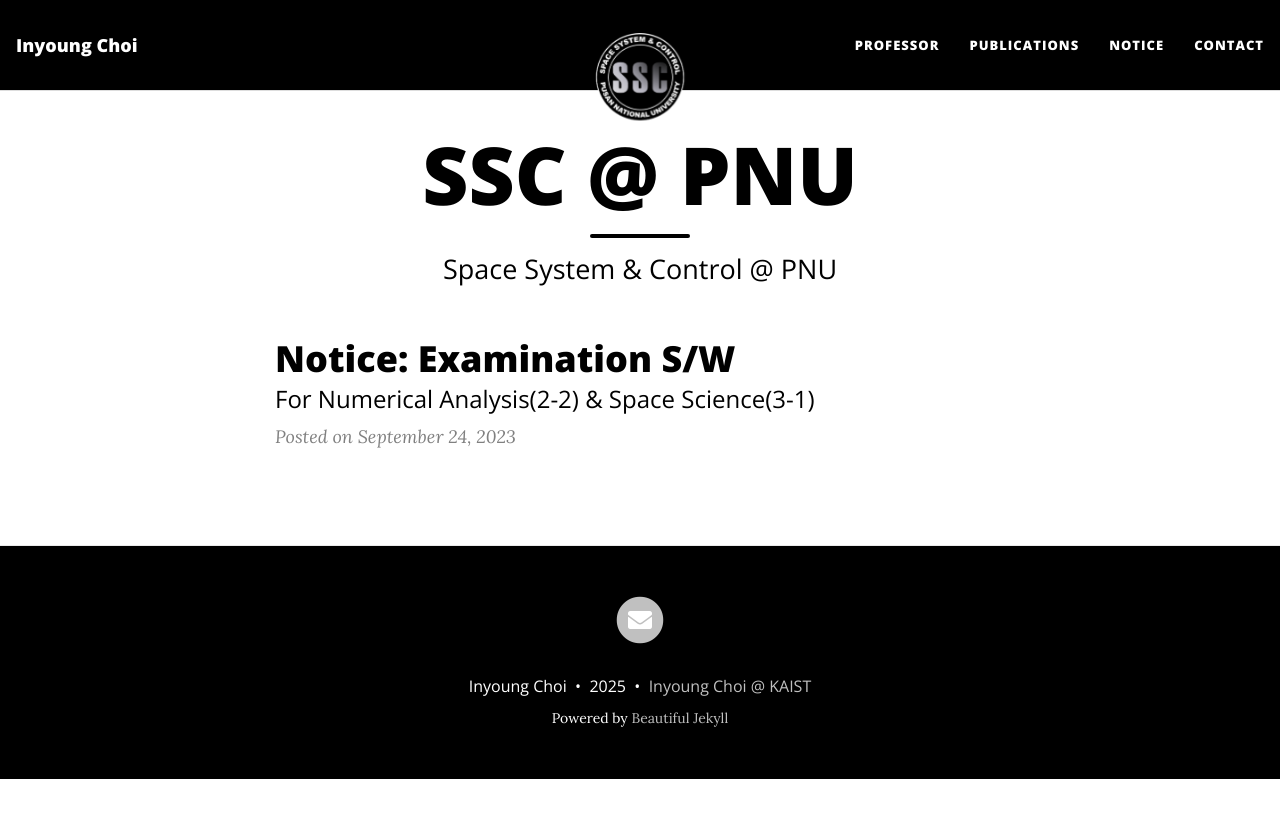
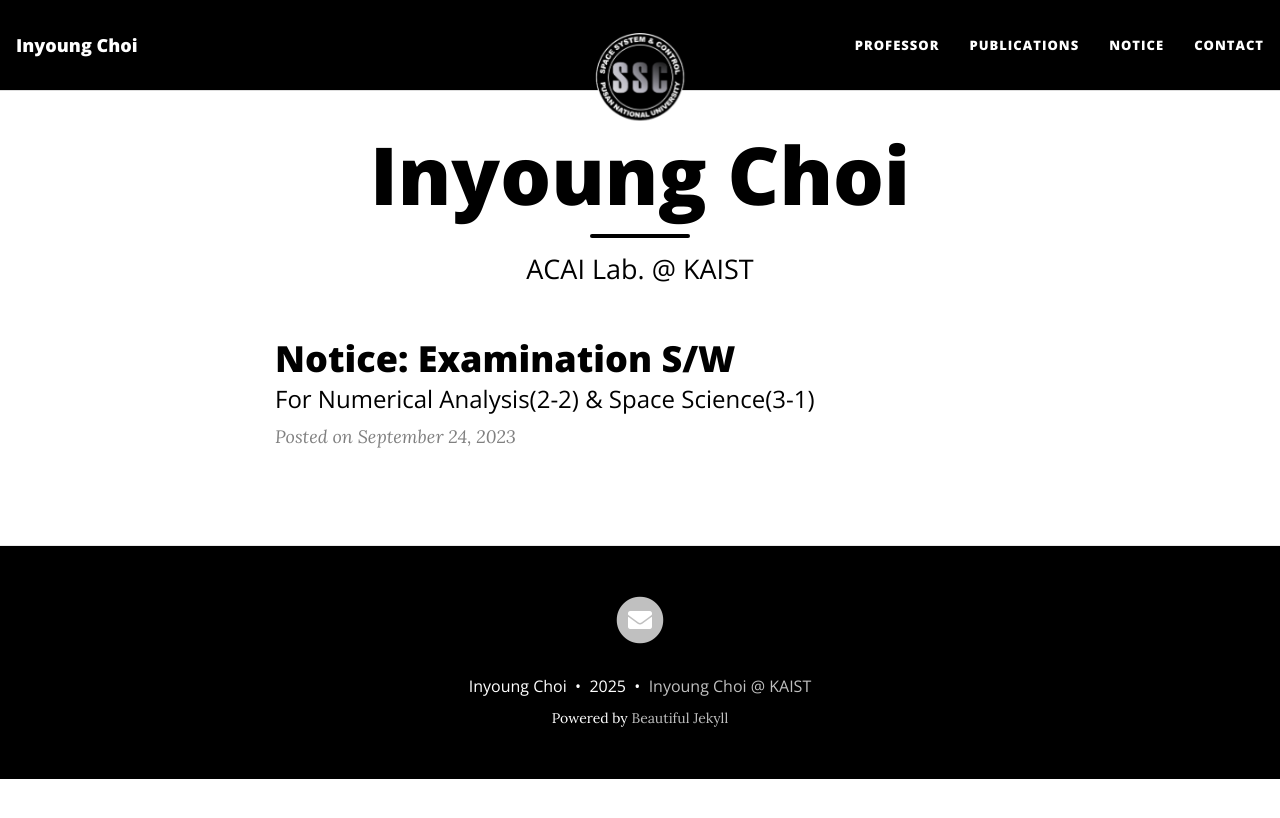
Before and after one commit to InyoungChoi-acai/InyoungChoi-acai.github.io, a Jekyll site: the page built from index.html, in a window 1280 px wide. Shown: the top 818 px of the page. Built offline with Jekyll 4.4.1, drawn with Linux system fonts in a browser that asks for light colours; nearby versions of some CDN libraries; the list of posts is cut into pages by our own code.

Commit message:
Update index.html

```diff
--- a/index.html
+++ b/index.html
@@ -1,5 +1,5 @@
 ---
 layout: home
-title: SSC @ PNU
-subtitle: Space System & Control @ PNU
+title: Inyoung Choi
+subtitle: ACAI Lab. @ KAIST
 ---
```
